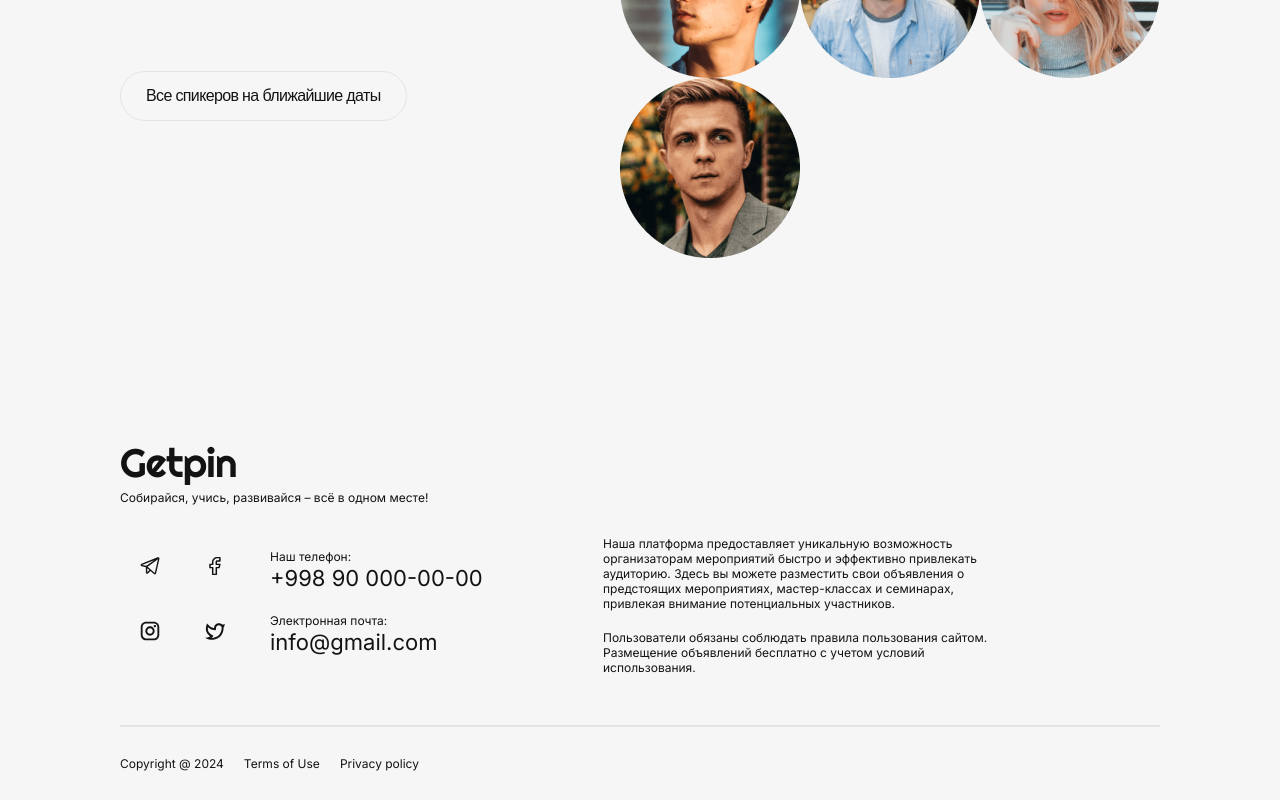
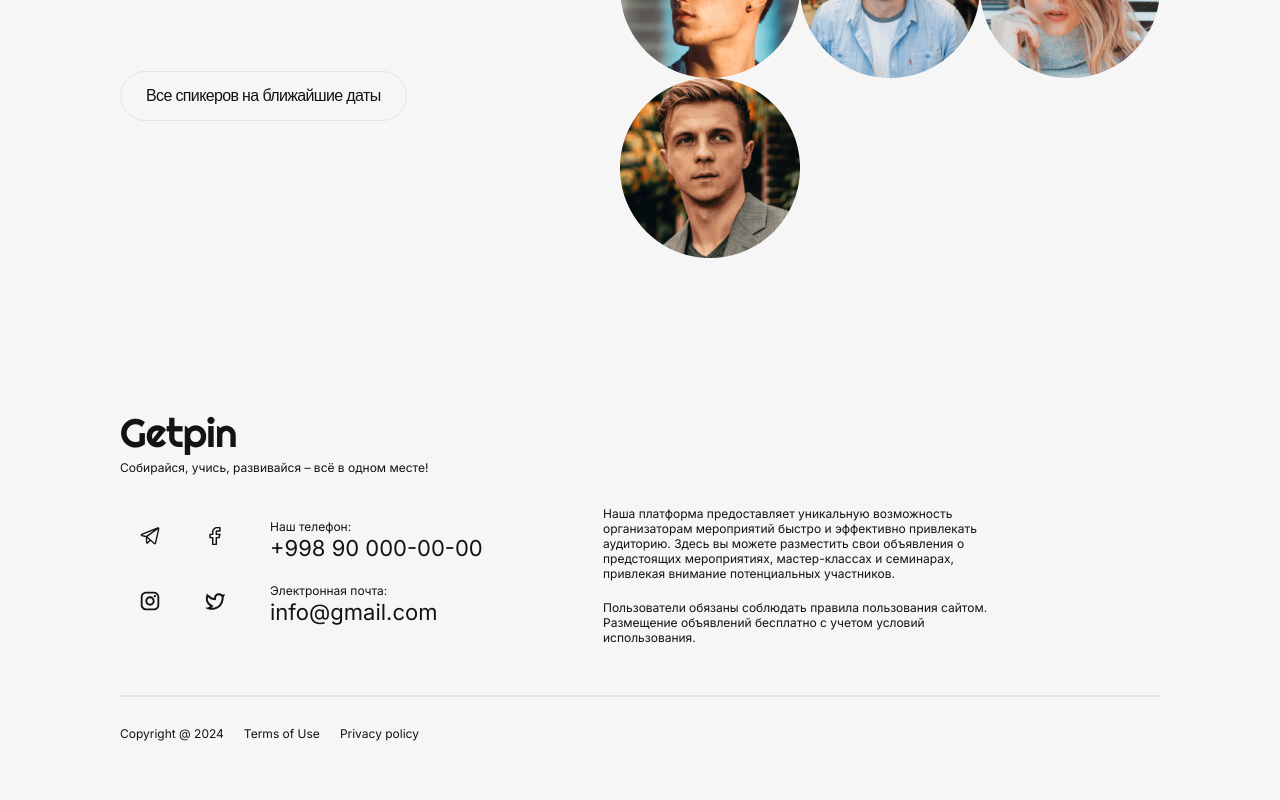
Before and after one commit to Sakiynat10/GetPin, a Next.js app: page / in a window 1280 px wide. Shown: the part 3724-4524 px from the top of the page. After the commit the page ends 4494 px from the top, so only its background shows below. Built offline with nearby package versions, Linux system fonts and the light colour scheme.

Commit message:
fixing footer and speaker section padding

```diff
--- a/src/app/(public)/style.scss
+++ b/src/app/(public)/style.scss
@@ -136,7 +136,7 @@
 
 #speaker{
     padding-top: 100px;
-    padding-bottom: 90px;
+    padding-bottom: 80px;
     .speaker-content{
         display: grid;
         grid-template-columns: 426px 540px;
--- a/src/components/footer/style.scss
+++ b/src/components/footer/style.scss
@@ -1,5 +1,5 @@
 footer{
-    padding-top: 90px;
+    padding-top: 70px;
     .footer-logo{
         display: flex;
         flex-direction: column;
```
